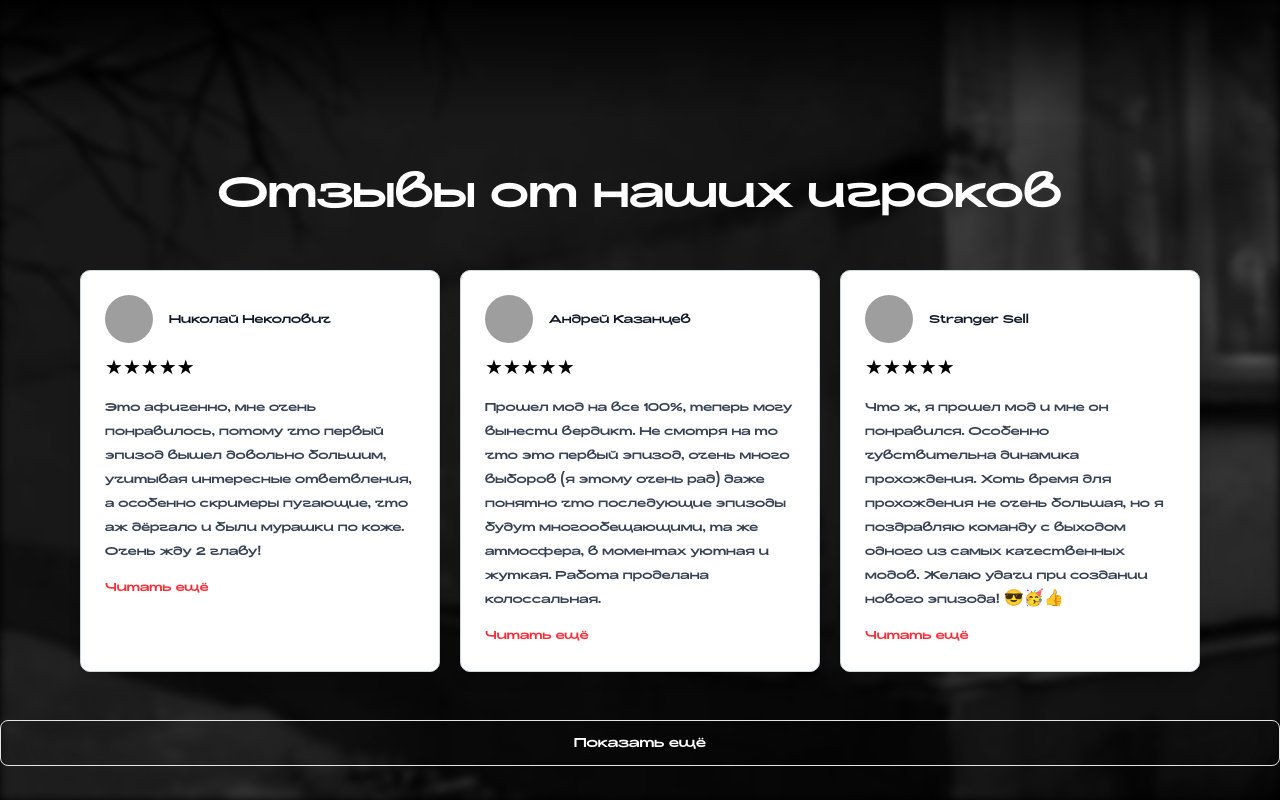
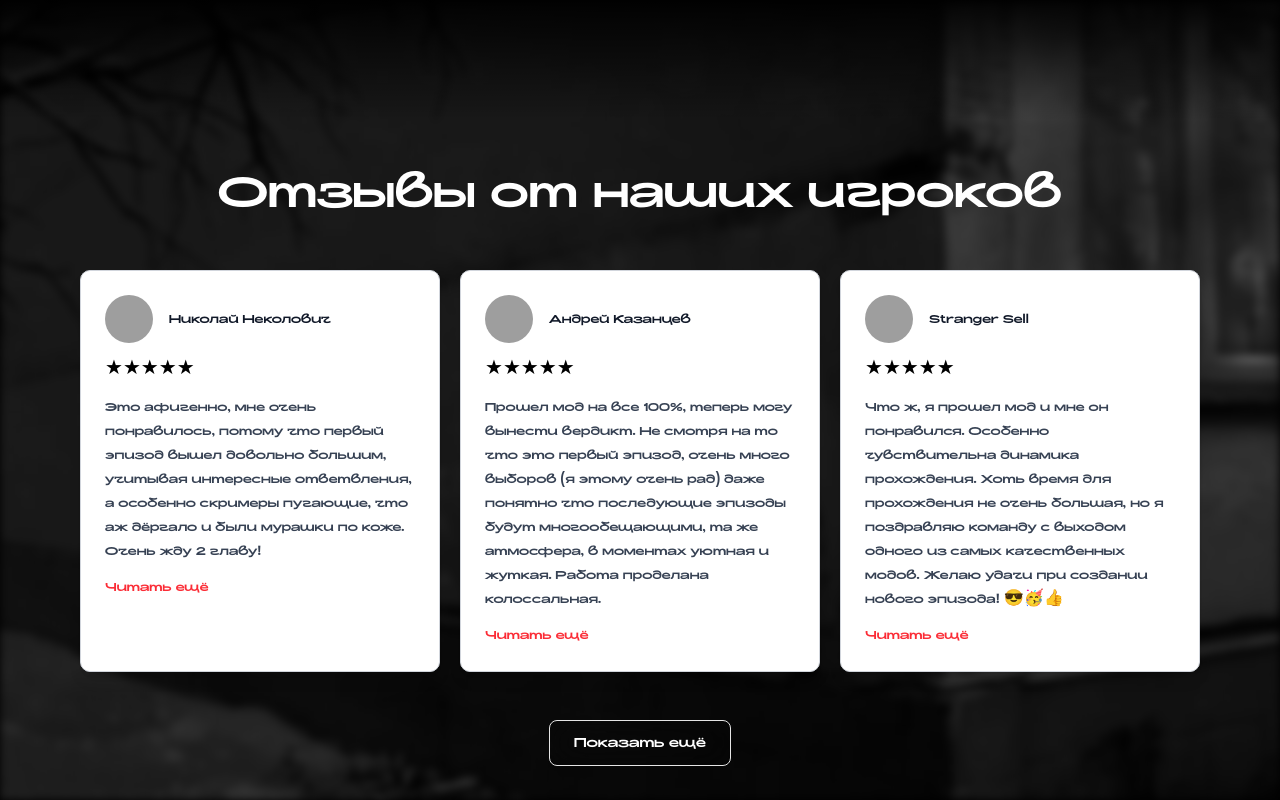
Before and after one commit to xtrphy/extrahands-website, a Next.js app: page / in a window 1280 px wide. Shown: the part 3200-4000 px from the top of the page. Built offline with nearby package versions, Linux system fonts and the light colour scheme; grey boxes are pictures that could not be loaded.

Commit message:
Add button to show more or less reviews

```diff
--- a/src/app/custom-components/Reviews.tsx
+++ b/src/app/custom-components/Reviews.tsx
@@ -39,6 +39,10 @@ const Reviews = () => {
         setVisibleCount(reviews.length);
     };
 
+    const handleShowLess = () => {
+        setVisibleCount(3);
+    };
+
     return (
         <section className="relative text-white font-advaken flex flex-col items-center justify-center gap-6 sm:gap-8 md:gap-12 min-h-screen px-4 sm:px-6 lg:px-8 py-8">
 
@@ -56,7 +60,7 @@ const Reviews = () => {
                 transition={{ duration: 1, delay: 0.2 }}
             />
 
-            <div className="flex flex-col gap-12 z-1 mt-16 sm:mt-32">
+            <div className="flex flex-col items-center gap-12 z-1 mt-16 sm:mt-32">
 
                 <h1 className="text-2xl sm:text-3xl md:text-4xl lg:text-5xl xl:text-6xl text-center">Отзывы от наших игроков</h1>
 
@@ -69,9 +73,18 @@ const Reviews = () => {
                 {visibleCount < reviews.length && (
                     <button
                         onClick={handleShowMore}
-                        className="bg-transparent border-1 backdrop-blur-2xl text-white px-6 py-2 rounded-md text-lg font-medium hover:bg-white transition"
+                        className="bg-transparent border-1 backdrop-blur-lg text-white px-6 py-2 rounded-md text-lg font-medium hover:bg-white hover:text-black transition cursor-pointer"
                     >
                         Показать ещё
+                    </button>
+                )}
+
+                {visibleCount === reviews.length && (
+                    <button
+                        onClick={handleShowLess}
+                        className="bg-transparent border-1 backdrop-blur-lg text-white px-6 py-2 rounded-md text-lg font-medium hover:bg-white hover:text-black transition cursor-pointer"
+                    >
+                        Свернуть
                     </button>
                 )}
 
```
